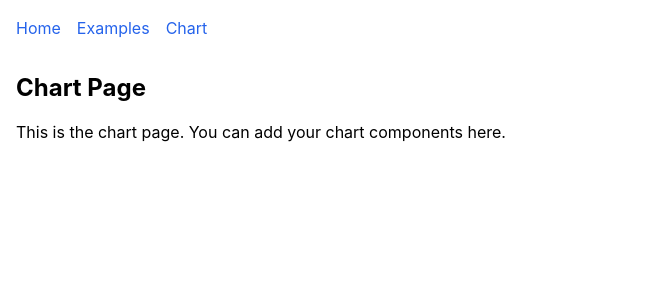
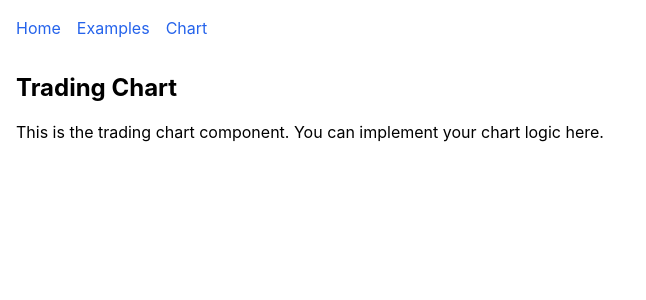
Before and after one commit to mrzli/trading-web, a React (Vite) app: page /chart in a window 1280 px wide. Shown: the top 300 px of the page, without its empty margins (0-646 px from the left). Built offline with nearby package versions, Linux system fonts and the light colour scheme.

Commit message:
small update to trading chart

```diff
--- a/src/app/chart/chart-page.tsx
+++ b/src/app/chart/chart-page.tsx
@@ -1,10 +1,11 @@
-import type { FC } from "react";
+import type { FC } from 'react';
+
+import { TradingChart } from './trading-chart';
 
 export const ChartPage: FC = () => {
   return (
-    <div className="p-4">
-      <h1 className="text-2xl font-bold mb-4">Chart Page</h1>
-      <p>This is the chart page. You can add your chart components here.</p>
+    <div>
+      <TradingChart />
     </div>
   );
 };
--- /dev/null
+++ b/src/app/chart/trading-chart.tsx
@@ -0,0 +1,14 @@
+import {  } from '@gmjs/trading-chart';
+import type { FC } from 'react';
+
+export const TradingChart: FC = () => {
+  return (
+    <div className='p-4'>
+      <h1 className='mb-4 text-2xl font-bold'>Trading Chart</h1>
+      <p>
+        This is the trading chart component. You can implement your chart logic
+        here.
+      </p>
+    </div>
+  );
+};
```
